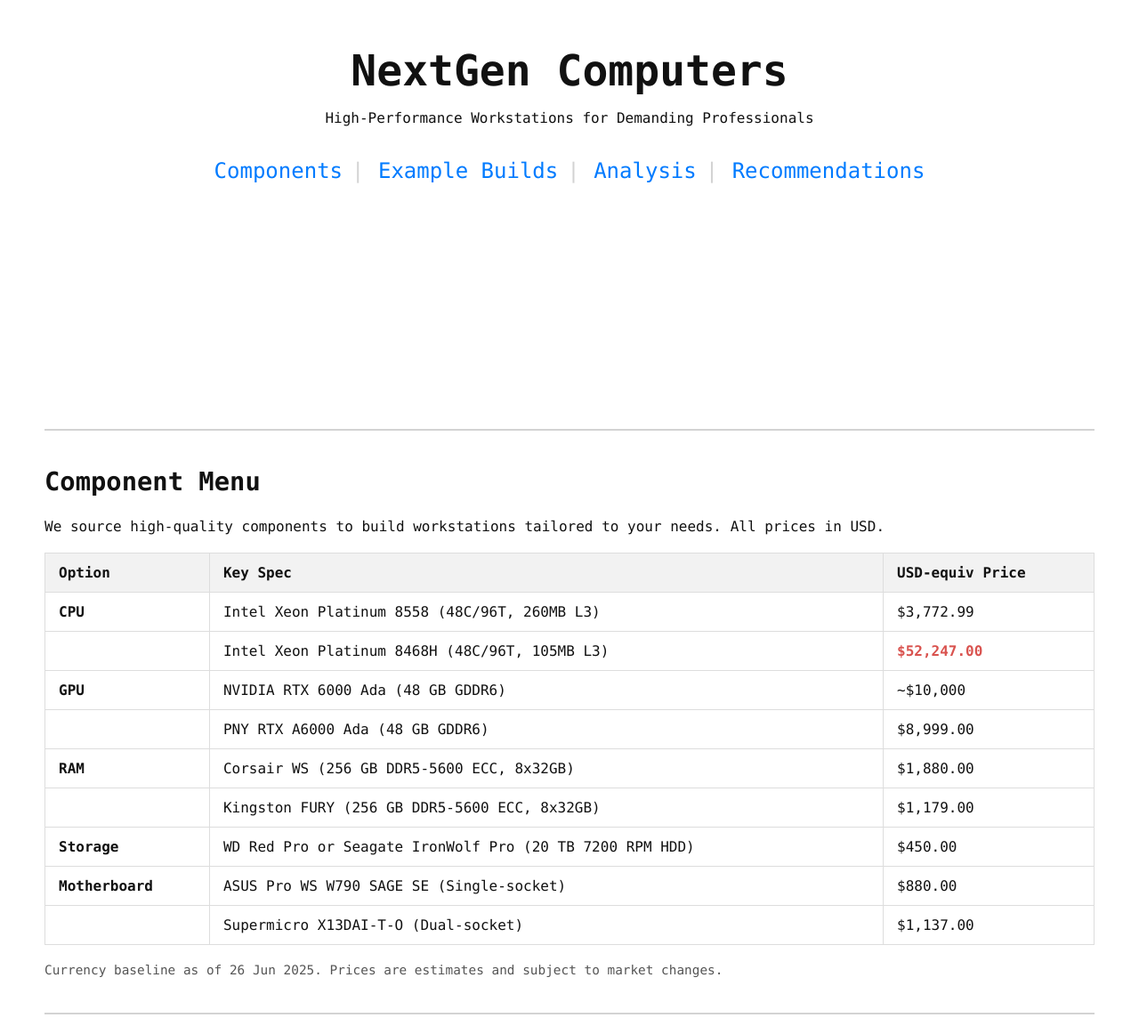
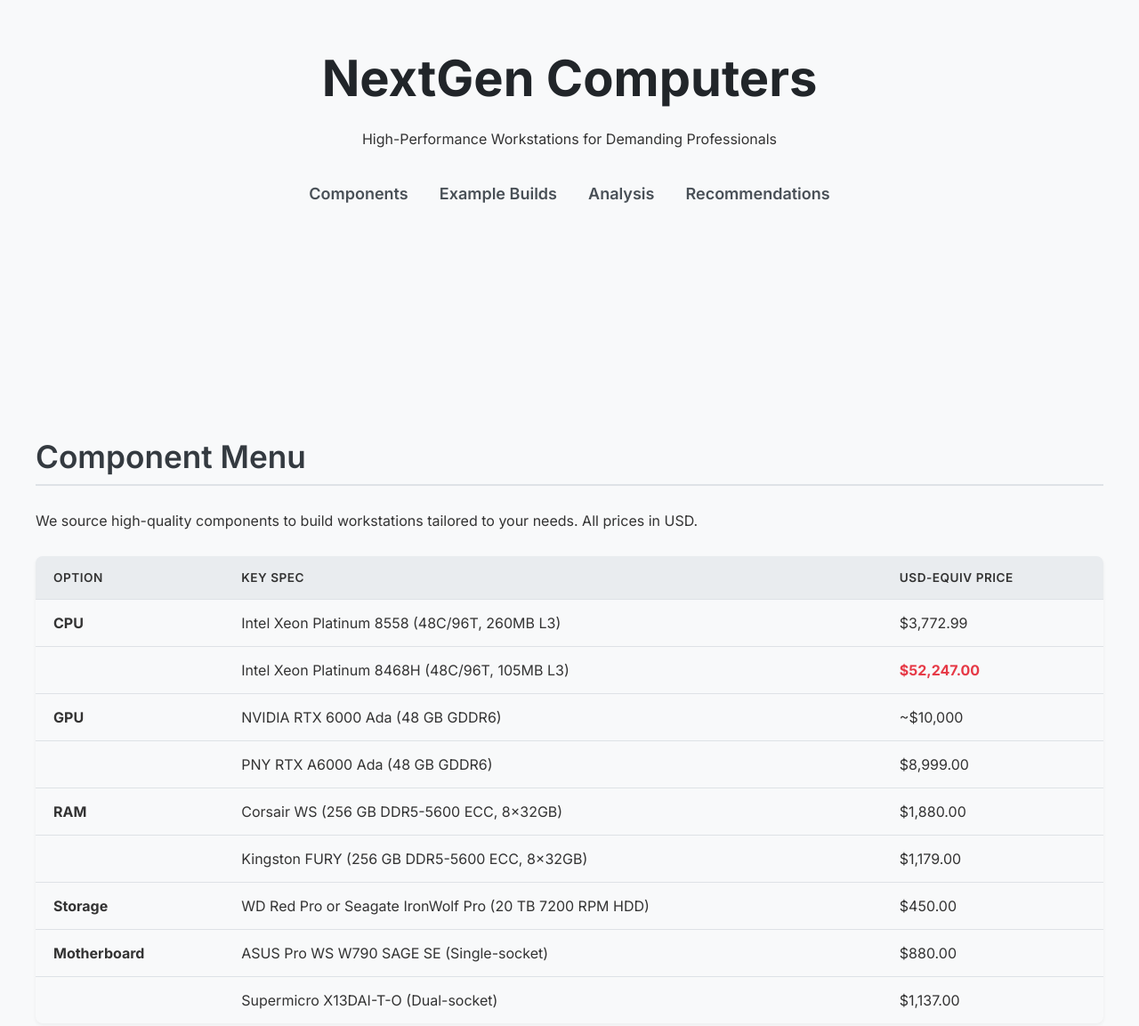
Before and after one commit to tinycrops/agibox, a plain HTML site: page index.html in a window 1280 px wide. Shown: the part 198-1351 px from the top of the page at 89% size. Drawn offline with Linux system fonts and the light colour scheme.

Commit message:
refactor: Update website styling

```diff
--- a/index.html
+++ b/index.html
@@ -4,14 +4,16 @@
   <meta charset="UTF-8">
   <title>NextGen Computers: High-Performance Workstations</title>
   <style>
+    @import url('https://fonts.googleapis.com/css2?family=Inter:wght@400;600;700&display=swap');
+
     body {
-      font-family: 'Lucida Console', monospace;
+      font-family: 'Inter', sans-serif;
       font-size: 16px;
-      color: #111;
-      background-color: white;
-      max-width: 1280px;
+      color: #333;
+      background-color: #f8f9fa;
+      max-width: 1400px;
       margin: 0 auto;
-      padding: 0 50px;
+      padding: 0 40px;
       box-sizing: border-box;
     }
     .landing {
@@ -19,34 +21,71 @@
       flex-direction: column;
       align-items: center;
       justify-content: center;
-      min-height: 80vh; /* Adjusted height */
+      min-height: 80vh;
       text-align: center;
+      padding: 0 20px;
     }
     h1 {
-      font-size: 3rem;
-      margin-bottom: 0;
+      font-size: 3.5rem;
+      font-weight: 700;
+      margin-bottom: 8px;
+      color: #212529;
     }
     h2 {
-        font-size: 1.8rem;
+      font-size: 2.2rem;
+      font-weight: 600;
+      color: #343a40;
+      border-bottom: 2px solid #dee2e6;
+      padding-bottom: 10px;
+      margin-top: 50px;
     }
-    hr { border: none; height: 2px; background-color: lightgrey; width: 100%; margin: 40px auto; }
-    table { border-collapse: collapse; text-align: left; width: 100%; margin: 20px 0; }
+    h4 {
+        font-size: 1.2rem;
+        font-weight: 600;
+        margin-top: 2em;
+        margin-bottom: 1em;
+    }
+    hr { display: none; } /* Replaced by h2 bottom border */
+    table {
+      border-collapse: collapse;
+      text-align: left;
+      width: 100%;
+      margin: 30px 0;
+      box-shadow: 0 2px 4px rgba(0,0,0,0.05);
+      border-radius: 8px;
+      overflow: hidden;
+    }
     th, td {
-      padding: 12px 15px;
-      border: 1px solid #dddddd;
+      padding: 16px 20px;
+      border-bottom: 1px solid #dee2e6;
       vertical-align: top;
     }
     th {
-        background-color: #f2f2f2;
-        font-weight: bold;
+      background-color: #e9ecef;
+      font-weight: 600;
+      text-transform: uppercase;
+      font-size: 0.85em;
+      letter-spacing: 0.5px;
     }
-    .links-container { font-size: 24px; margin: 20px; }
-    .links-container a { text-decoration: none; margin: 0 10px; color: #007bff; }
-    .links-container a:hover { text-decoration: underline; }
-    .separator { letter-spacing: -9px; color: lightgrey; }
-    .note { font-size: 0.9em; color: #555; margin-top: 5px; }
-    .cost-driver { font-style: italic; color: #333; }
-    .highlight { color: #d9534f; font-weight: bold; }
+    tbody tr:nth-child(even) {
+        background-color: #f8f9fa;
+    }
+    tbody tr:last-child td {
+        border-bottom: none;
+    }
+    .links-container { font-size: 18px; margin-top: 25px; }
+    .links-container a {
+      text-decoration: none;
+      margin: 0 15px;
+      color: #495057;
+      font-weight: 600;
+      transition: color 0.2s ease-in-out;
+    }
+    .links-container a:hover { color: #007bff; }
+    .separator { display: none; }
+    .note { font-size: 0.9em; color: #6c757d; margin-top: 15px; text-align: center; }
+    .cost-driver { font-style: italic; color: #495057; }
+    .highlight { color: #e63946; font-weight: bold; }
   </style>
 </head>
 <body>
```
